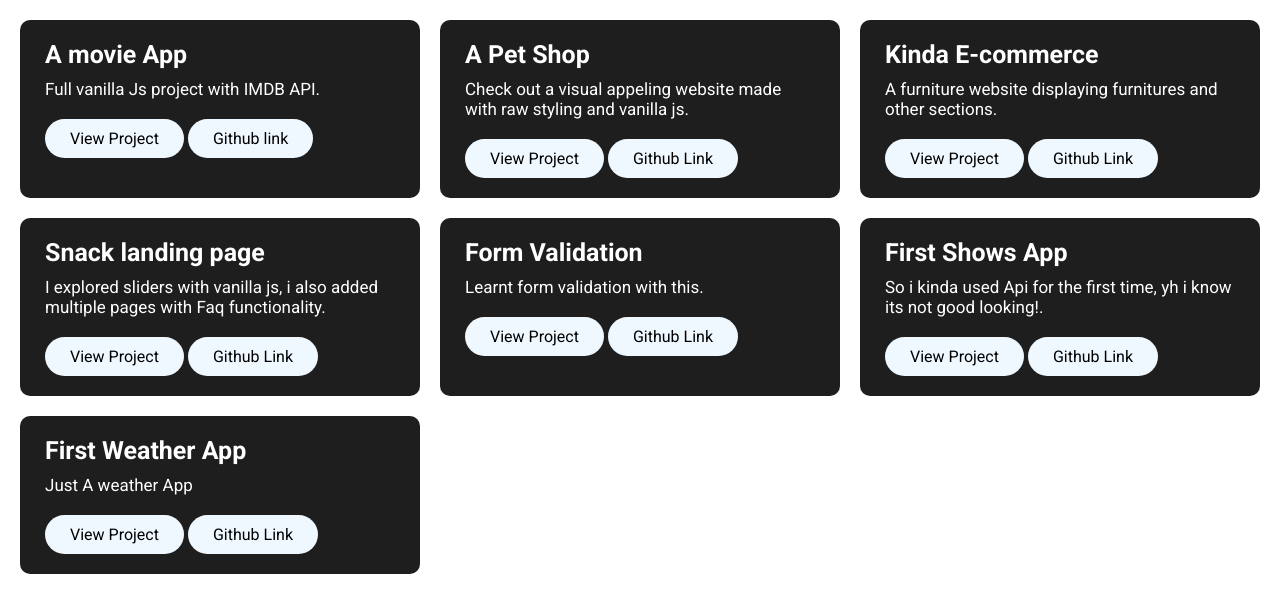
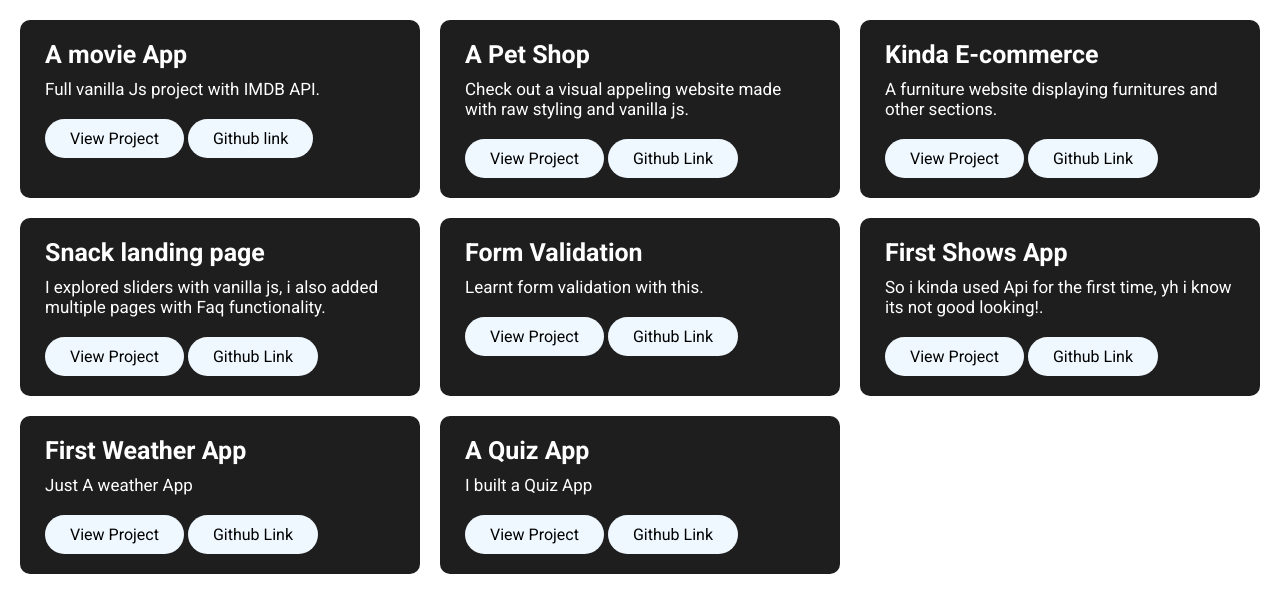
Before and after one commit to Ola-star-coder/Not-portfolio, a plain HTML site: page index.html in a window 1280 px wide. Drawn offline with Linux system fonts and the light colour scheme; a web font is replaced by a local one.

Commit message:
commit new codes

```diff
--- a/index.html
+++ b/index.html
@@ -60,6 +60,12 @@
             <a href="https://ola-star-coder.github.io/Weather-App/" class="button">View Project</a>
             <a href="https://github.com/Ola-star-coder/Weather-App" class="button">Github Link</a>
         </div>
+        <div class="section-grid-item">
+            <h2>A Quiz App</h2>
+            <p>I built a Quiz App</p>
+            <a href="https://ola-star-coder.github.io/Quiz-App/" class="button">View Project</a>
+            <a href="https://github.com/Ola-star-coder/Quiz-App" class="button">Github Link</a>
+        </div>
         </div>
     </section>
 
```
